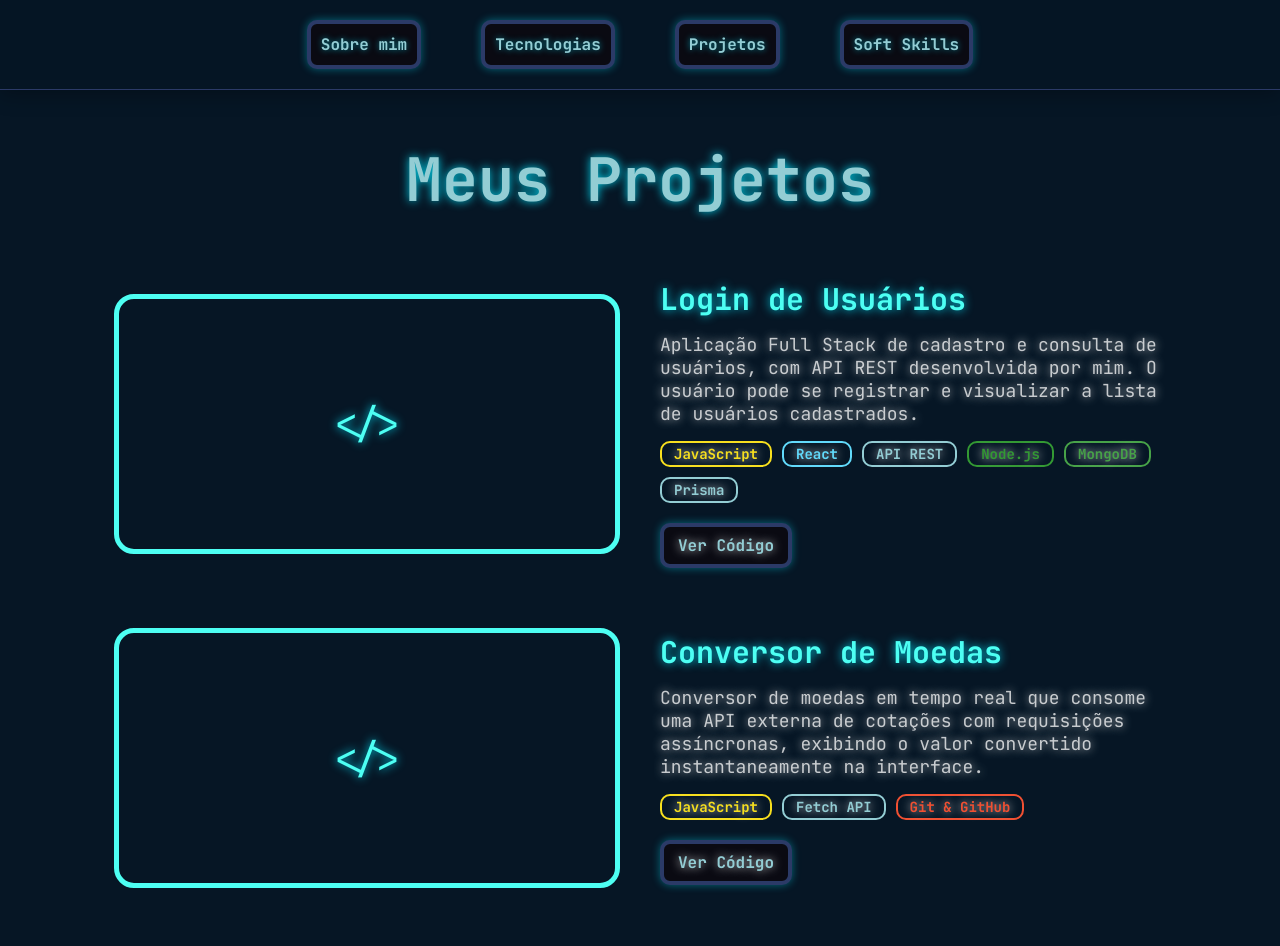
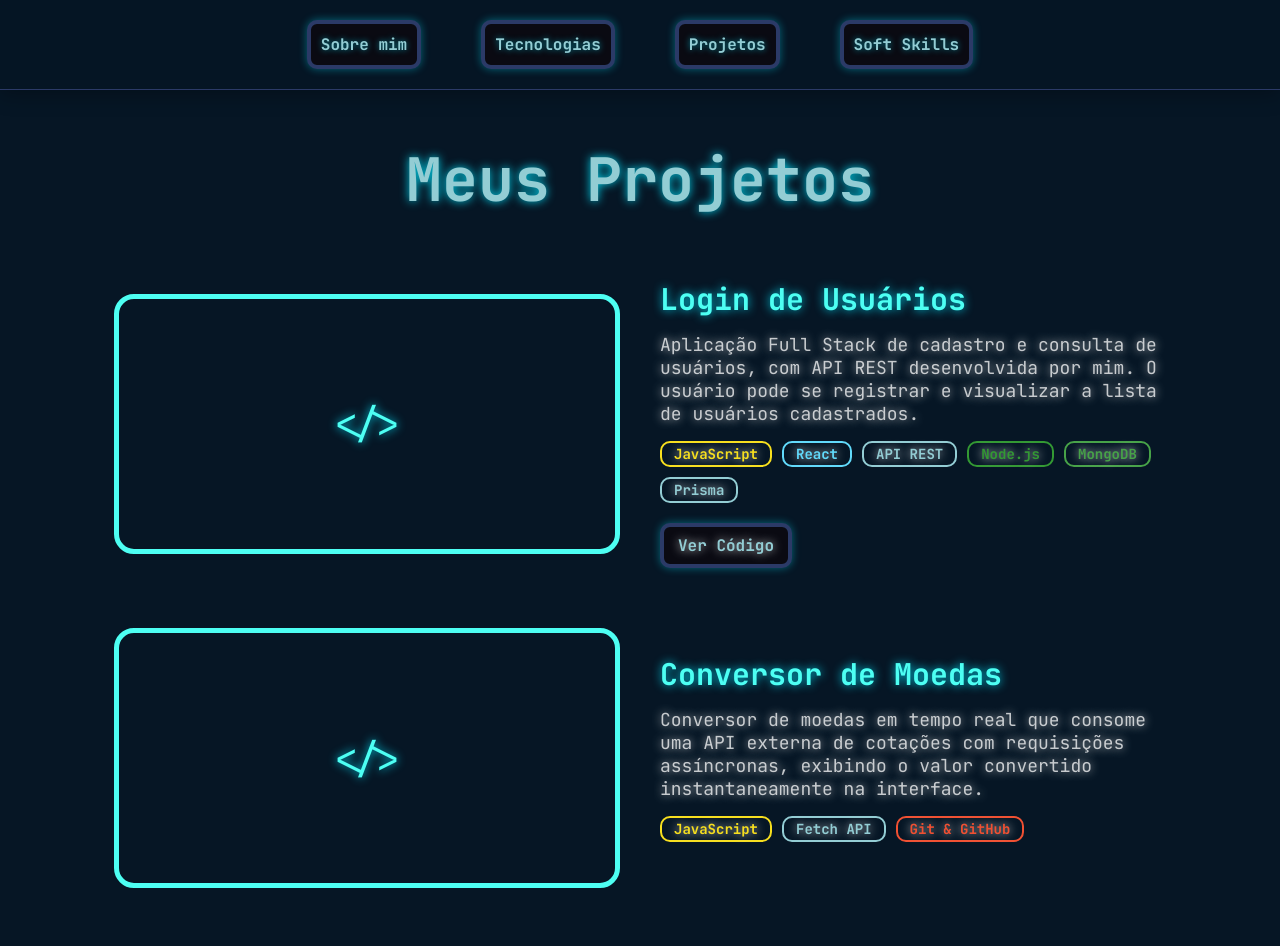
Before and after one commit to arthur-wso/portfolio-pessoal, a React (Vite) app: page /projetos in a window 1280 px wide. Shown: the top 946 px of the page. Built offline with nearby package versions, Linux system fonts and the light colour scheme.

Commit message:
feat: exibe botão que leva ao código apenas quando há link disponível

```diff
--- a/src/data/projects.js
+++ b/src/data/projects.js
@@ -13,7 +13,7 @@ export const projects = [
 			{ nome: 'Prisma', cor: '#93cdd4' },
 		],
 		imagem: null,
-		linkCodigo: '',
+		linkCodigo: 'https://github.com/arthur-wso/login-de-usuarios',
 		linkDemo: '',
 	},
 	{
--- a/src/pages/Projects/index.jsx
+++ b/src/pages/Projects/index.jsx
@@ -30,13 +30,15 @@ function Projects() {
 									</Tag>
 								))}
 							</Tags>
+							{projeto.linkCodigo && (
 								<Button
-								href="https://github.com/arthur-wso/login-de-usuarios"
+									href={projeto.linkCodigo}
 									target="_blank"
 									rel="noreferrer"
 								>
 									Ver Código
 								</Button>
+							)}
 						</div>
 					</Case>
 				))}
```
Lines whose indentation alone changed are shown as unchanged.
